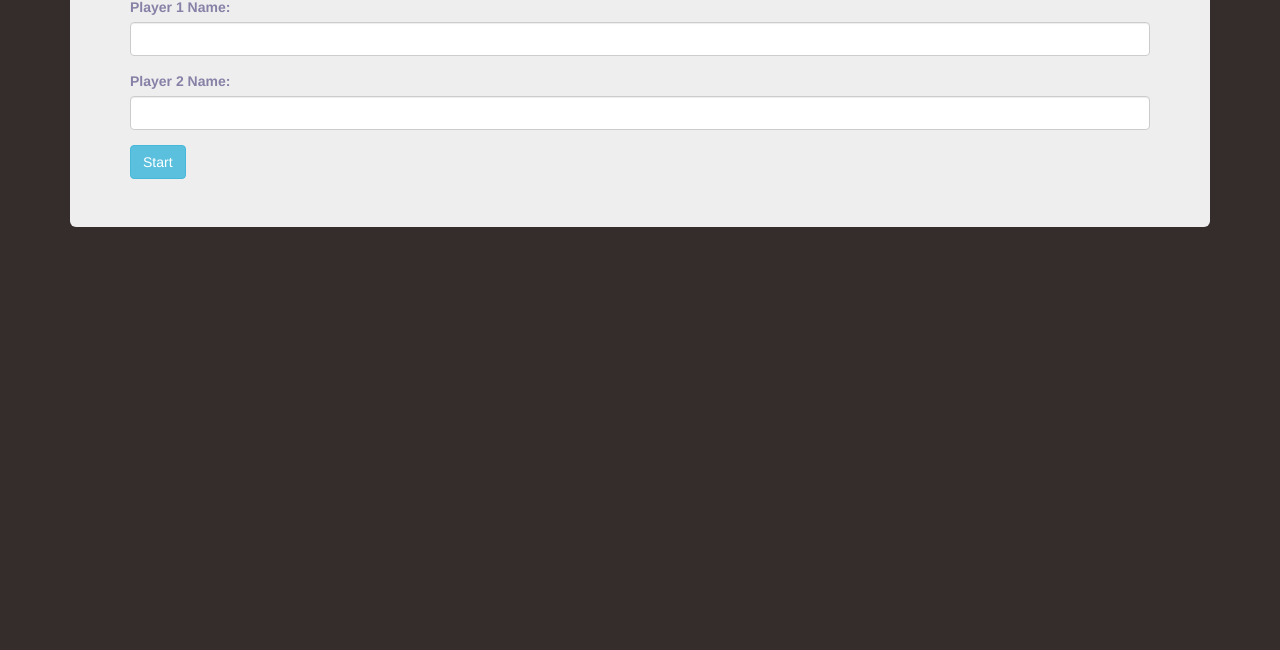
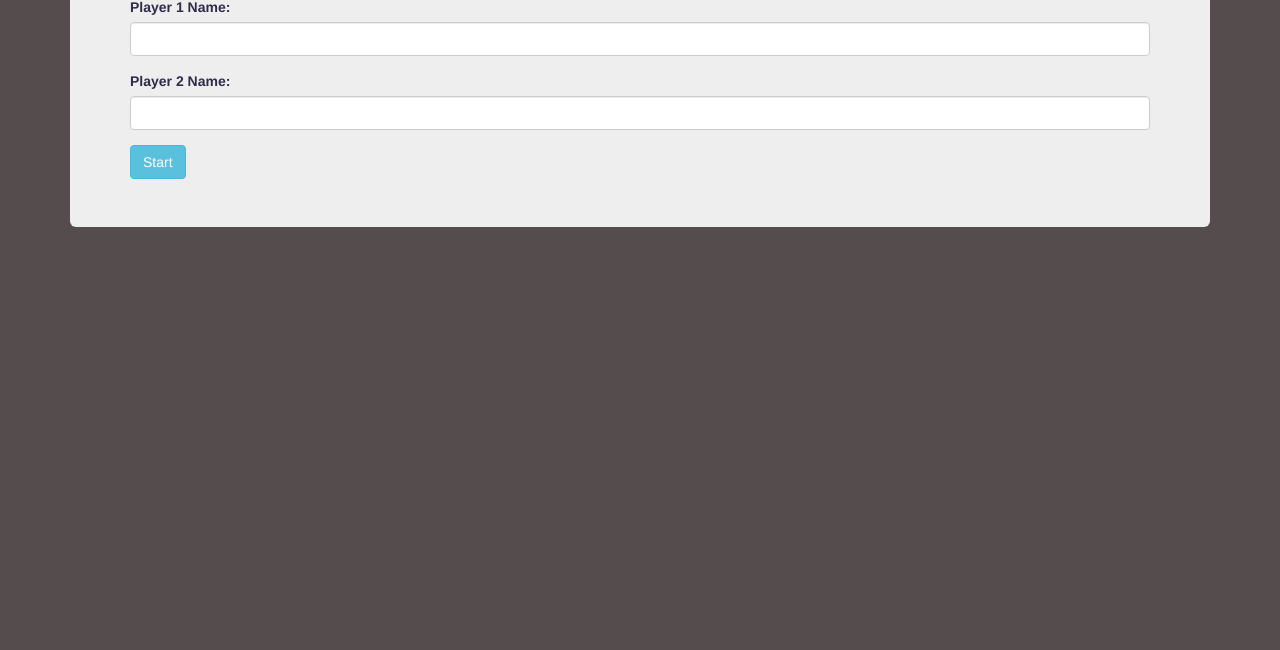
Before and after one commit to mukasine/pig-dice, a plain HTML site: page index.html in a window 1280 px wide. Shown: the part 150-800 px from the top of the page. Drawn offline with nearby package versions, Linux system fonts and the light colour scheme.

Commit message:
background color changed

```diff
--- a/styles.css
+++ b/styles.css
@@ -2,5 +2,5 @@
     display: none;
   }
 
-  body{background-color: rgb(53, 44, 44);
-    color:rgb(136, 129, 167);}
+  body{background-color: #554d4d;
+    color:rgb(49, 43, 75);}
```
